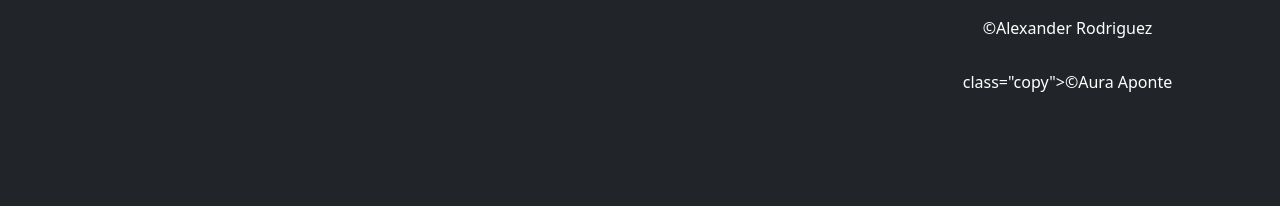
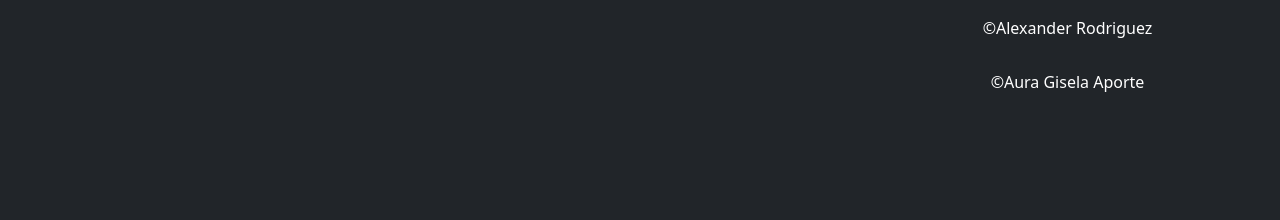
Before and after one commit to arekusander/ferreobras, a plain HTML site: page index.html in a window 1280 px wide. Shown: the part 3074-3294 px from the top of the page. Drawn offline with nearby package versions, Linux system fonts and the light colour scheme.

Commit message:
Update index.html

```diff
--- a/index.html
+++ b/index.html
@@ -221,7 +221,7 @@
                         </li>
 
                         <p class="copy">&copy;Alexander Rodriguez</p>
-class="copy">&copy;Aura Aponte</p>
+                        <p class="copy">&copy;Aura Gisela Aporte</p>
                     </ul>
                 </nav>
             </div>
```
